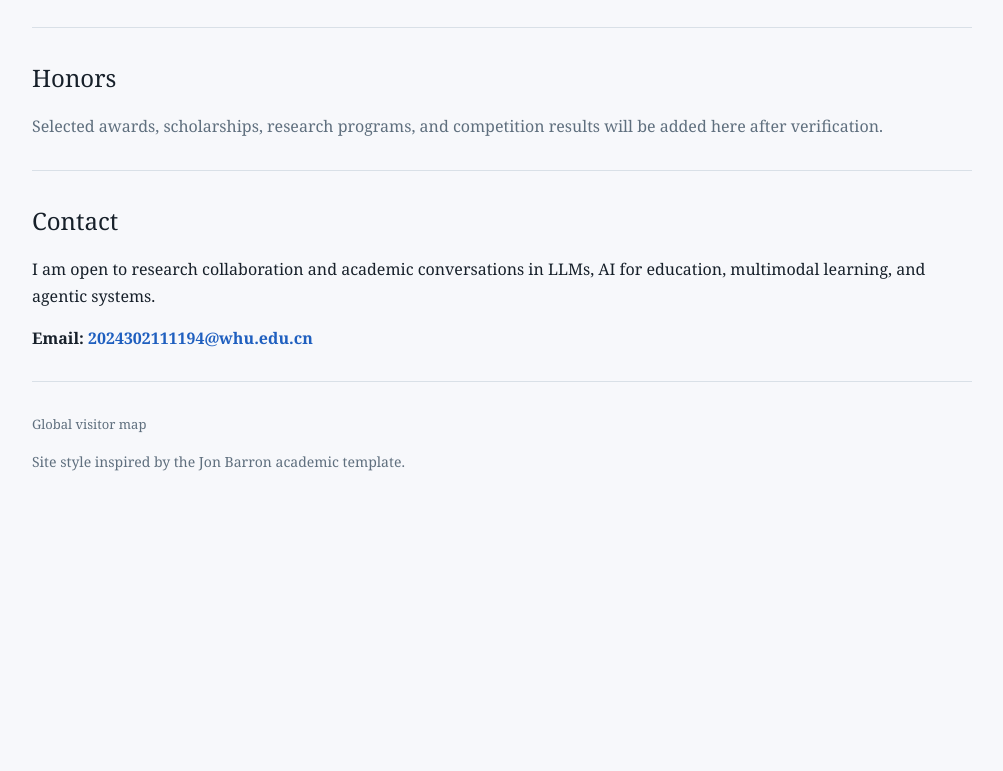
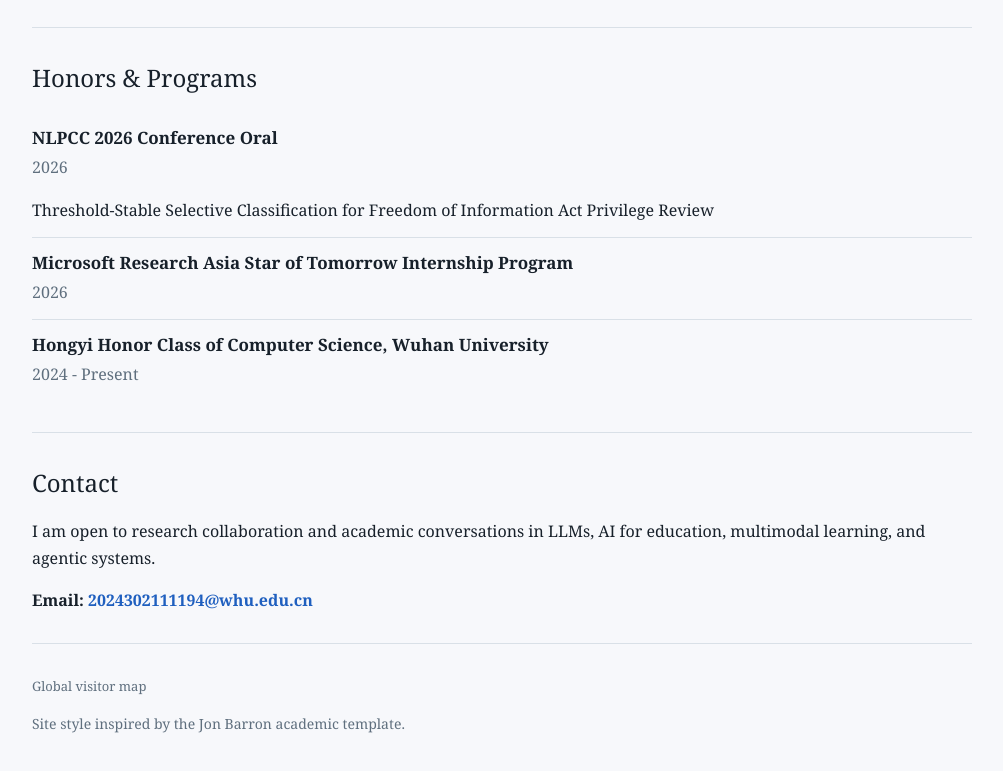
Before and after one commit to Kemalau/Kemalau.github.io, a plain HTML site: page index.html in a window 1280 px wide. Shown: the part 2830-3601 px from the top of the page, without its empty margins (138-1141 px from the left). Before the commit the page ends 3357 px from the top, so only its background shows below. Drawn offline with Linux system fonts and the light colour scheme.

Commit message:
Add verified honors and programs

```diff
--- a/index.html
+++ b/index.html
@@ -217,11 +217,20 @@
     </section>
 
     <section id="honors" class="section">
-      <h2>Honors</h2>
-      <p class="muted">
-        Selected awards, scholarships, research programs, and competition results will be added here after
-        verification.
-      </p>
+      <h2>Honors &amp; Programs</h2>
+      <div class="entry">
+        <h3>NLPCC 2026 Conference Oral</h3>
+        <p class="meta">2026</p>
+        <p>Threshold-Stable Selective Classification for Freedom of Information Act Privilege Review</p>
+      </div>
+      <div class="entry">
+        <h3>Microsoft Research Asia Star of Tomorrow Internship Program</h3>
+        <p class="meta">2026</p>
+      </div>
+      <div class="entry">
+        <h3>Hongyi Honor Class of Computer Science, Wuhan University</h3>
+        <p class="meta">2024 - Present</p>
+      </div>
     </section>
 
     <section id="contact" class="section">
```
